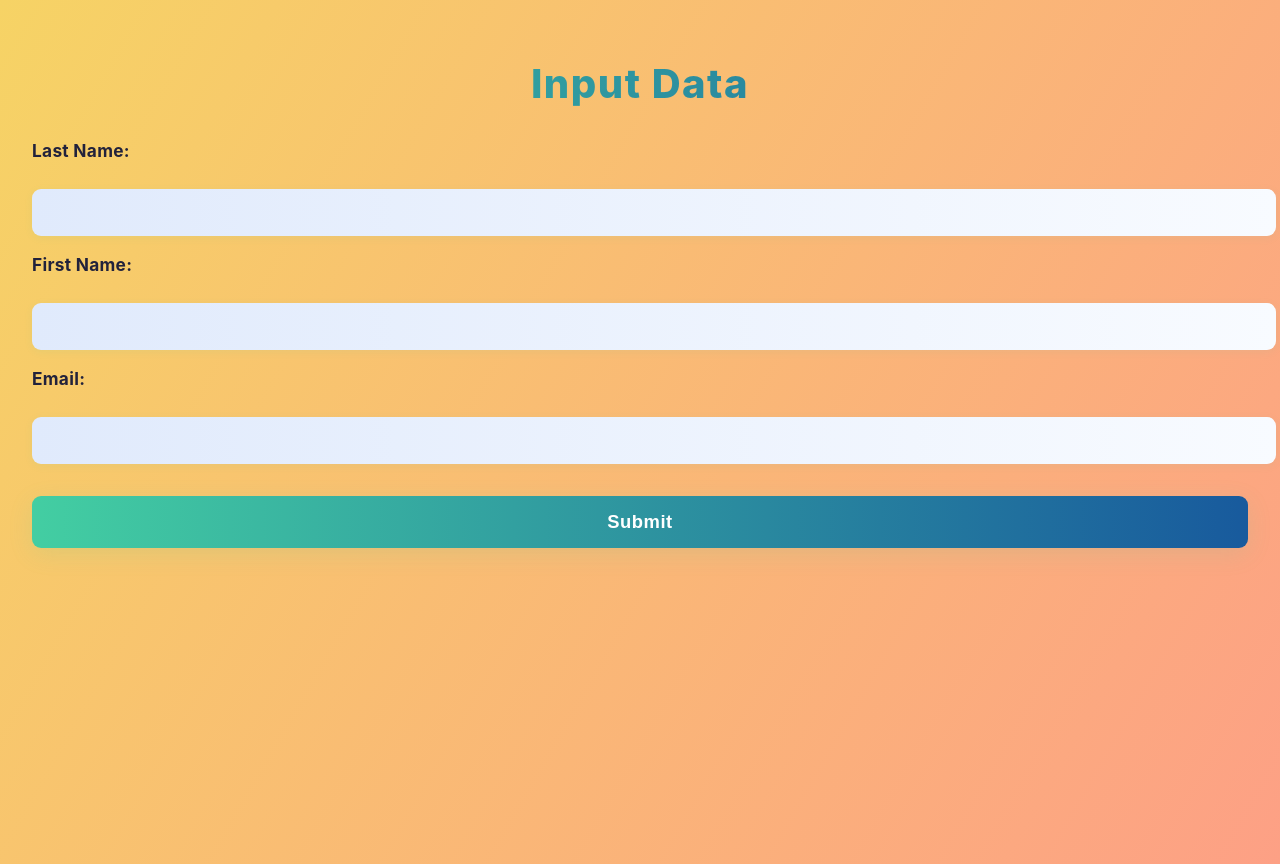
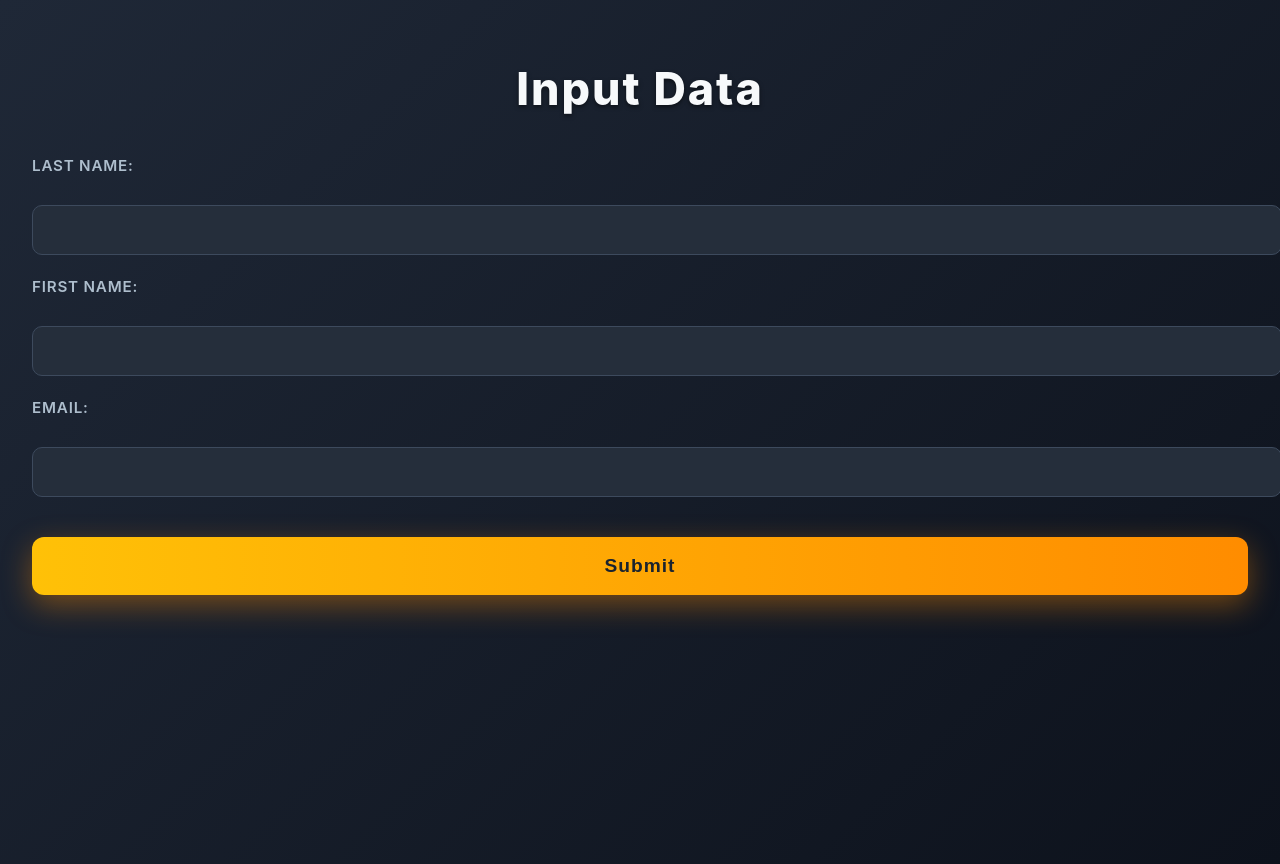
Before and after one commit to aldenephilipfabrero/fabrero.aldenephilip, a CodeIgniter app: page /user/create in a window 1280 px wide. Run offline with CodeIgniter, Linux system fonts and the light colour scheme; data that the repository does not hold is empty; some libraries are stand-ins or nearby versions.

Commit message:
try design

```diff
--- a/public/css/style3.css
+++ b/public/css/style3.css
@@ -1,133 +1,135 @@
+/*
+ * DARK MODE REVERT (Applying the aesthetic of Code 1 to the structure of Code 2)
+ */
 
 body {
     font-family: 'Inter', 'Segoe UI', Arial, sans-serif;
-    background: linear-gradient(120deg, #f6d365 0%, #fda085 100%);
+    /* Reverted to Dark Blue Gradient from Code 1 */
+    background: linear-gradient(135deg, #1f2837 0%, #0d121c 100%);
     margin: 0;
     padding: 32px;
     min-height: 100vh;
-    color: #222;
+    color: #aebecd; /* Light grey/blue text for dark theme */
 }
 
-
+/* --- Heading Modification --- */
 h1 {
     text-align: center;
-    color: #22223b;
-    margin-bottom: 32px;
-    font-size: 2.5rem;
+    color: #f7f9fb; /* Bright text for contrast */
+    margin-bottom: 40px;
+    font-size: 2.8rem;
     font-weight: 800;
-    letter-spacing: 1.5px;
-    background: linear-gradient(90deg, #43cea2 0%, #185a9d 100%);
-    -webkit-background-clip: text;
-    -webkit-text-fill-color: transparent;
-    background-clip: text;
-    text-fill-color: transparent;
+    letter-spacing: 2px;
+    text-shadow: 0 2px 4px rgba(0, 0, 0, 0.5); /* Subtle shadow from Code 1 */
 }
 
-
+/* --- Form Container Modification (Dark Card) --- */
 .form-container {
-    max-width: 420px;
+    max-width: 440px;
     width: 100%;
     margin: 0 auto;
-    background: rgba(255,255,255,0.95);
+    background: #1a232f; /* Dark, subtle background for the card */
     padding: 36px 32px;
-    border-radius: 18px;
-    box-shadow: 0 12px 40px rgba(67, 206, 162, 0.15), 0 2px 8px rgba(24, 90, 157, 0.08);
-    border: none;
-    backdrop-filter: blur(2px);
+    border-radius: 20px; /* Kept rounded but slightly less than Neumorphism */
+    /* Replaced Neumorphism shadow with a deep, floating dark shadow from Code 1 */
+    box-shadow: 0 20px 60px rgba(0, 0, 0, 0.4), 0 0 0 1px rgba(255, 255, 255, 0.05);
+    border: 1px solid rgba(255, 255, 255, 0.1); /* Light, subtle border */
 }
 
-
+/* --- Label Modification --- */
 label {
     display: block;
-    margin-top: 18px;
-    font-weight: 700;
-    color: #22223b;
-    font-size: 1.08rem;
-    letter-spacing: 0.3px;
+    margin-top: 22px;
+    font-weight: 600;
+    color: #aebecd; /* Light grey/blue label color */
+    font-size: 0.95rem;
+    letter-spacing: 0.8px; /* Increased spacing from Code 1 */
+    text-transform: uppercase;
 }
 
-
+/* --- Input Field Modification (Dark Inset) --- */
 input[type="text"],
 input[type="email"],
 select {
     width: 100%;
-    padding: 13px 14px;
-    margin-top: 8px;
-    border: none;
-    border-radius: 9px;
-    font-size: 1.08rem;
-    background: linear-gradient(90deg, #e0eafc 0%, #f8fbff 100%);
-    box-shadow: 0 2px 8px rgba(67,206,162,0.08);
-    transition: box-shadow 0.2s, background 0.2s;
+    padding: 15px 16px; /* Increased padding slightly */
+    margin-top: 10px;
+    border: 1px solid #3d4a5d; /* Dark border */
+    border-radius: 10px;
+    font-size: 1rem;
+    background: #252e3b; /* Darker input background */
+    color: #f7f9fb; /* Bright text inside inputs */
+    /* Removed Neumorphism shadows, relying on border and background */
+    box-shadow: none;
+    transition: border 0.3s, box-shadow 0.3s, background 0.3s;
 }
 
-
+/* --- Input Focus Modification (Accent Glow) --- */
 input[type="text"]:focus,
 input[type="email"]:focus,
 select:focus {
     outline: none;
-    background: linear-gradient(90deg, #43cea2 0%, #185a9d 100%);
-    color: #fff;
-    box-shadow: 0 0 0 3px #43cea2;
+    /* Accent color: vibrant orange/gold from Code 1 */
+    border-color: #ffc107;
+    /* Soft gold glow on focus */
+    box-shadow: 0 0 0 4px rgba(255, 193, 7, 0.3);
+    background: #2c3847; /* Slight change in background on focus */
 }
 
-
+/* --- Submit Button Modification (Gold Gradient) --- */
 input[type="submit"] {
     width: 100%;
-    margin-top: 32px;
-    padding: 15px;
-    background: linear-gradient(90deg, #43cea2 0%, #185a9d 100%);
+    margin-top: 40px;
+    padding: 18px; /* Larger button padding from Code 1 */
+    /* Bold, high-contrast gold/orange gradient from Code 1 */
+    background: linear-gradient(90deg, #ffc107 0%, #ff8c00 100%);
     border: none;
-    border-radius: 9px;
-    color: #fff;
-    font-size: 1.15rem;
-    font-weight: 800;
+    border-radius: 12px;
+    color: #1a232f; /* Dark text on bright button for high contrast */
+    font-size: 1.2rem;
+    font-weight: 900;
     cursor: pointer;
-    box-shadow: 0 6px 24px rgba(67,206,162,0.13);
-    letter-spacing: 0.5px;
-    transition: background 0.2s, box-shadow 0.2s;
+    /* Stronger, gold-tinted shadow from Code 1 */
+    box-shadow: 0 10px 30px rgba(255, 140, 0, 0.4);
+    letter-spacing: 1px;
+    transition: background 0.3s, box-shadow 0.3s, transform 0.15s;
 }
 
 input[type="submit"]:hover {
-    background: linear-gradient(90deg, #185a9d 0%, #43cea2 100%);
-    box-shadow: 0 8px 32px rgba(24,90,157,0.18);
+    /* Subtle change in gradient direction on hover */
+    background: linear-gradient(90deg, #ff8c00 0%, #ffc107 100%);
+    box-shadow: 0 12px 40px rgba(255, 140, 0, 0.5);
+    transform: translateY(-2px); /* More noticeable lift effect from Code 1 */
 }
 
-
+/* --- Back Link Modification --- */
 .back-link {
     display: block;
     text-align: center;
-    margin-top: 22px;
-    color: #185a9d;
+    margin-top: 30px;
+    color: #ffc107; /* Match accent color */
     text-decoration: none;
-    font-size: 1.08rem;
+    font-size: 1.05rem;
     font-weight: 600;
-    letter-spacing: 0.2px;
     transition: color 0.2s;
 }
 
 .back-link:hover {
     text-decoration: underline;
-    color: #43cea2;
+    color: #ff9800; /* Darker gold/orange on hover */
 }
 
-
+/* --- Media Queries (Preserved from Code 2) --- */
 @media (max-width: 480px) {
     body {
-        padding: 10px;
+        padding: 15px;
     }
     h1 {
-        font-size: 1.3rem;
+        font-size: 2rem;
+        margin-bottom: 25px;
     }
     .form-container {
-        padding: 12px;
-        border-radius: 10px;
-    }
-    label {
-        font-size: 0.98rem;
-    }
-    input[type="submit"] {
-        padding: 11px;
-        font-size: 1rem;
+        padding: 20px;
+        border-radius: 15px;
     }
 }
```
Also changed, not shown: public/css/style.css (+115 -28 lines), public/css/style2.css (+63 -40 lines).
